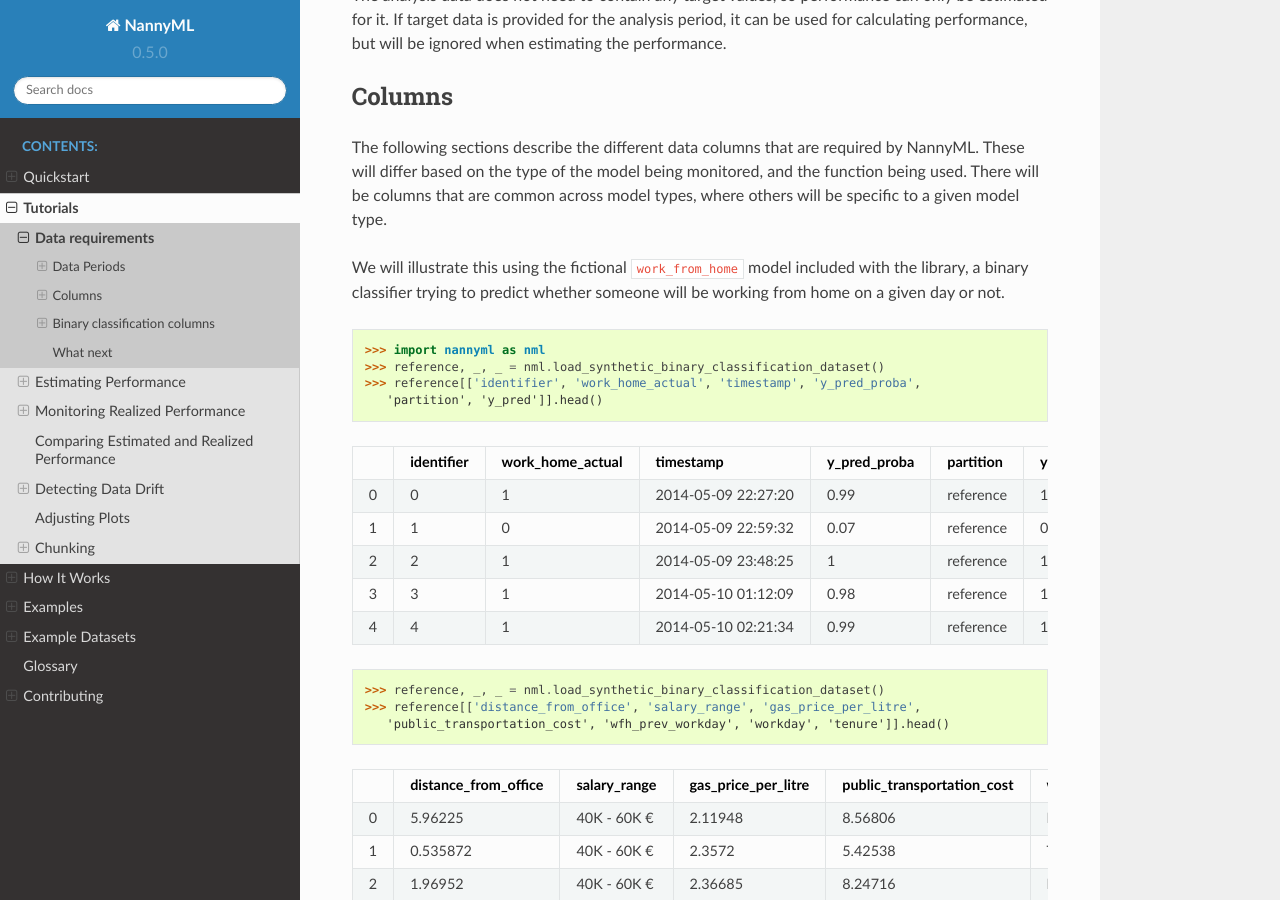
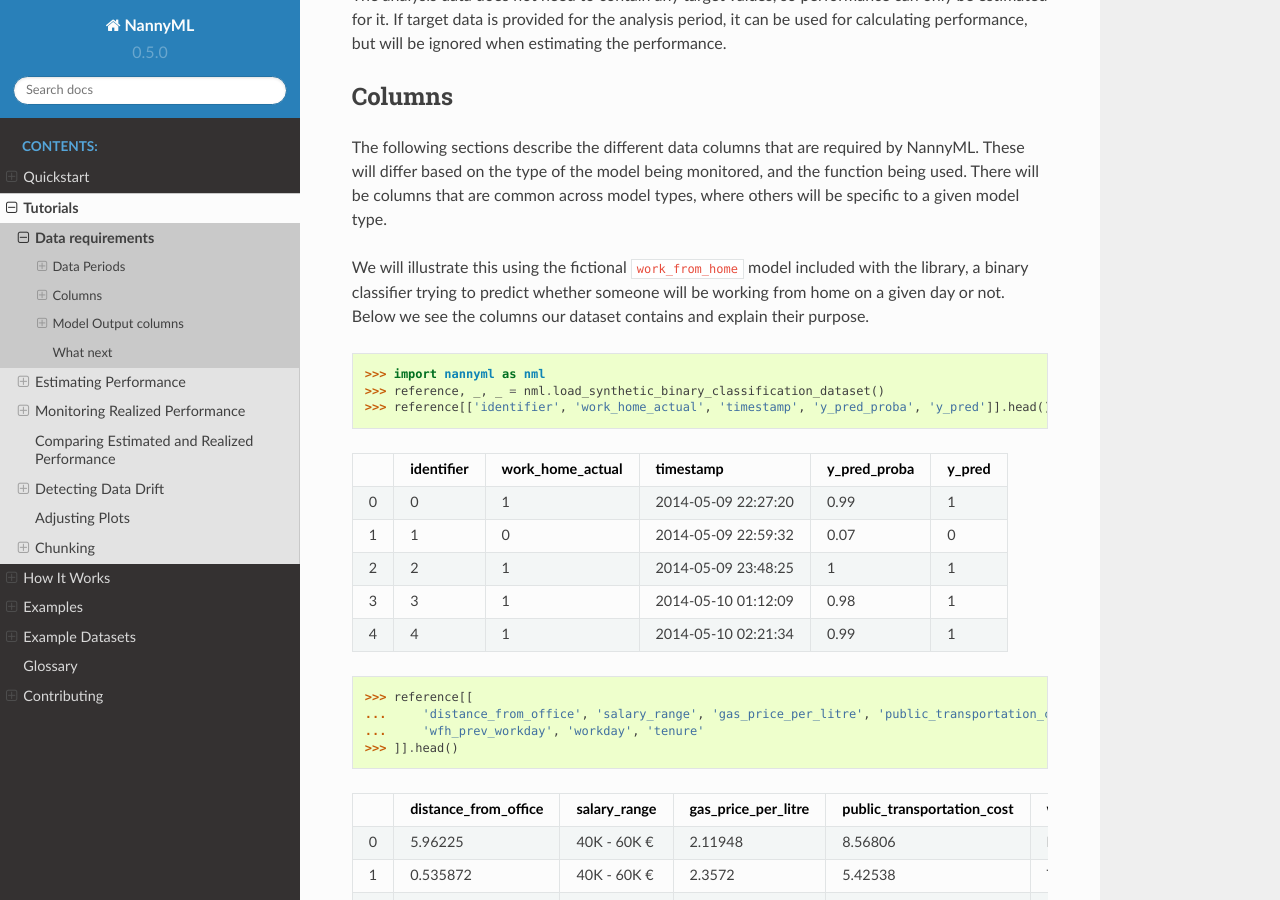
Before and after one commit to NannyML/nannyml, a Sphinx documentation site: the page built from docs/tutorials/data_requirements.rst, in a window 1280 px wide and 900 px high, scrolled down 1081 px. Built offline with Sphinx 7.4.7 and the Read the Docs theme 2.0.0, drawn with Linux system fonts in a browser that asks for light colours; pages that are not in the unit, such as notebooks, are missing from menus; some of the changed text lies outside the part shown.

Commit message:
update data requirement docs

```diff
--- a/docs/tutorials/data_requirements.rst
+++ b/docs/tutorials/data_requirements.rst
@@ -61,34 +61,36 @@
 
 We will illustrate this using the fictional ``work_from_home`` model included with the library,
 a binary classifier trying to predict whether someone will be working from home on a given day or not.
+Below we see the columns our dataset contains and explain their purpose.
 
 
 .. code-block:: python
 
     >>> import nannyml as nml
     >>> reference, _, _ = nml.load_synthetic_binary_classification_dataset()
-    >>> reference[['identifier', 'work_home_actual', 'timestamp', 'y_pred_proba',
-       'partition', 'y_pred']].head()
+    >>> reference[['identifier', 'work_home_actual', 'timestamp', 'y_pred_proba', 'y_pred']].head()
 
-+----+--------------+--------------------+---------------------+----------------+-------------+----------+
-|    |   identifier |   work_home_actual | timestamp           |   y_pred_proba | partition   |   y_pred |
-+====+==============+====================+=====================+================+=============+==========+
-|  0 |            0 |                  1 | 2014-05-09 22:27:20 |           0.99 | reference   |        1 |
-+----+--------------+--------------------+---------------------+----------------+-------------+----------+
-|  1 |            1 |                  0 | 2014-05-09 22:59:32 |           0.07 | reference   |        0 |
-+----+--------------+--------------------+---------------------+----------------+-------------+----------+
-|  2 |            2 |                  1 | 2014-05-09 23:48:25 |           1    | reference   |        1 |
-+----+--------------+--------------------+---------------------+----------------+-------------+----------+
-|  3 |            3 |                  1 | 2014-05-10 01:12:09 |           0.98 | reference   |        1 |
-+----+--------------+--------------------+---------------------+----------------+-------------+----------+
-|  4 |            4 |                  1 | 2014-05-10 02:21:34 |           0.99 | reference   |        1 |
-+----+--------------+--------------------+---------------------+----------------+-------------+----------+
++----+--------------+--------------------+---------------------+----------------+----------+
+|    |   identifier |   work_home_actual | timestamp           |   y_pred_proba |   y_pred |
++====+==============+====================+=====================+================+==========+
+|  0 |            0 |                  1 | 2014-05-09 22:27:20 |           0.99 |        1 |
++----+--------------+--------------------+---------------------+----------------+----------+
+|  1 |            1 |                  0 | 2014-05-09 22:59:32 |           0.07 |        0 |
++----+--------------+--------------------+---------------------+----------------+----------+
+|  2 |            2 |                  1 | 2014-05-09 23:48:25 |           1    |        1 |
++----+--------------+--------------------+---------------------+----------------+----------+
+|  3 |            3 |                  1 | 2014-05-10 01:12:09 |           0.98 |        1 |
++----+--------------+--------------------+---------------------+----------------+----------+
+|  4 |            4 |                  1 | 2014-05-10 02:21:34 |           0.99 |        1 |
++----+--------------+--------------------+---------------------+----------------+----------+
+
 
 .. code-block:: python
 
-    >>> reference, _, _ = nml.load_synthetic_binary_classification_dataset()
-    >>> reference[['distance_from_office', 'salary_range', 'gas_price_per_litre',
-       'public_transportation_cost', 'wfh_prev_workday', 'workday', 'tenure']].head()
+    >>> reference[[
+    ...     'distance_from_office', 'salary_range', 'gas_price_per_litre', 'public_transportation_cost',
+    ...     'wfh_prev_workday', 'workday', 'tenure'
+    >>> ]].head()
 
 +----+------------------------+----------------+-----------------------+------------------------------+--------------------+-----------+----------+
 |    |   distance_from_office | salary_range   |   gas_price_per_litre |   public_transportation_cost | wfh_prev_workday   | workday   |   tenure |
@@ -106,7 +108,7 @@
 
 
 Timestamp
-^^^^^^^^^^^^
+^^^^^^^^^
 
 The column containing the timestamp at which the observation occurred, i.e. when the model was invoked
 using the given inputs and yielding the resulting prediction. See :term:`Timestamp`.
@@ -129,24 +131,25 @@
 
 In the sample data this is the ``work_home_actual`` column.
 
-Required as part of the reference data for :ref:`performance estimation<performance-estimation>`, and as part of both reference and analysis data to :ref:`calculate performance<performance-calculation>`.
+Required as part of the reference data for :ref:`performance estimation<performance-estimation>`,
+and as part of both reference and analysis data to :ref:`calculate performance<performance-calculation>`.
 
 Features
-^^^^^^^^^
+^^^^^^^^
 
 The features of your model. These can be categorical or continuous, and NannyML identified this based on their declared pandas data types.
 
-In the sample data, the features are ``distance_from_office``, ``salary_range``, ``gas_price_per_litre``, ``public_transportation_cost``, ``wfh_prev_workday``, ``workday`` and ``tenure``.
+In the sample data, the features are ``distance_from_office``, ``salary_range``, ``gas_price_per_litre``, ``public_transportation_cost``,
+``wfh_prev_workday``, ``workday`` and ``tenure``.
 
 Required to :ref:`detect data drift<data-drift>` on features.
 
 
+Model Output columns
+--------------------
 
-Binary classification columns
------------------------------
-
-Predicted probability
-^^^^^^^^^^^^^^^^^^^^^
+Predicted class probabilities
+^^^^^^^^^^^^^^^^^^^^^^^^^^^^^
 
 The :term:`score<Predicted scores>` or :term:`probability<Predicted probabilities>` that is emitted by the model, most likely a float.
 
@@ -177,10 +171,8 @@
 Required for running :ref:`performance estimation<performance-estimation>` or :ref:`calculate performance<performance-calculation>` on binary classification, multi-class, and regression models.
 
 
-
-
 What next
------------------------
+---------
 
 You can check out our tutorials on how to :ref:`estimate performance<performance-estimation>`,
 :ref:`calculate performance<performance-calculation>`, and :ref:`detect data drift<data-drift>`.
```
Also changed, not shown: other parts of docs/tutorials/data_requirements.rst (+5 -14 lines).
